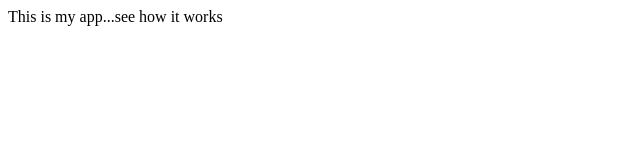
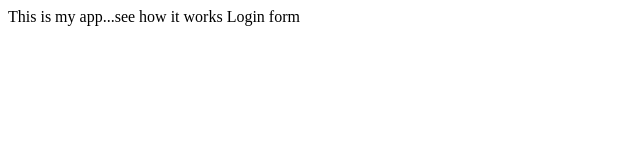
Before and after one commit to amalamathew/myappsample, a plain HTML site: page index.html in a window 1280 px wide. Shown: the full height of the page, 0-640 px from the left. Drawn offline with Linux system fonts and the light colour scheme.

Commit message:
Login form

```diff
--- /dev/null
+++ b/dir2/app2.js
@@ -0,0 +1 @@
+console.log("Hello from 2");
--- a/index.html
+++ b/index.html
@@ -4,5 +4,7 @@
 	</head>
 	<body>
 		This is my app...see how it works
+
+		Login form
 	</body>
 </html>
```
Also changed, not shown: log.txt (added), login.html (added).
